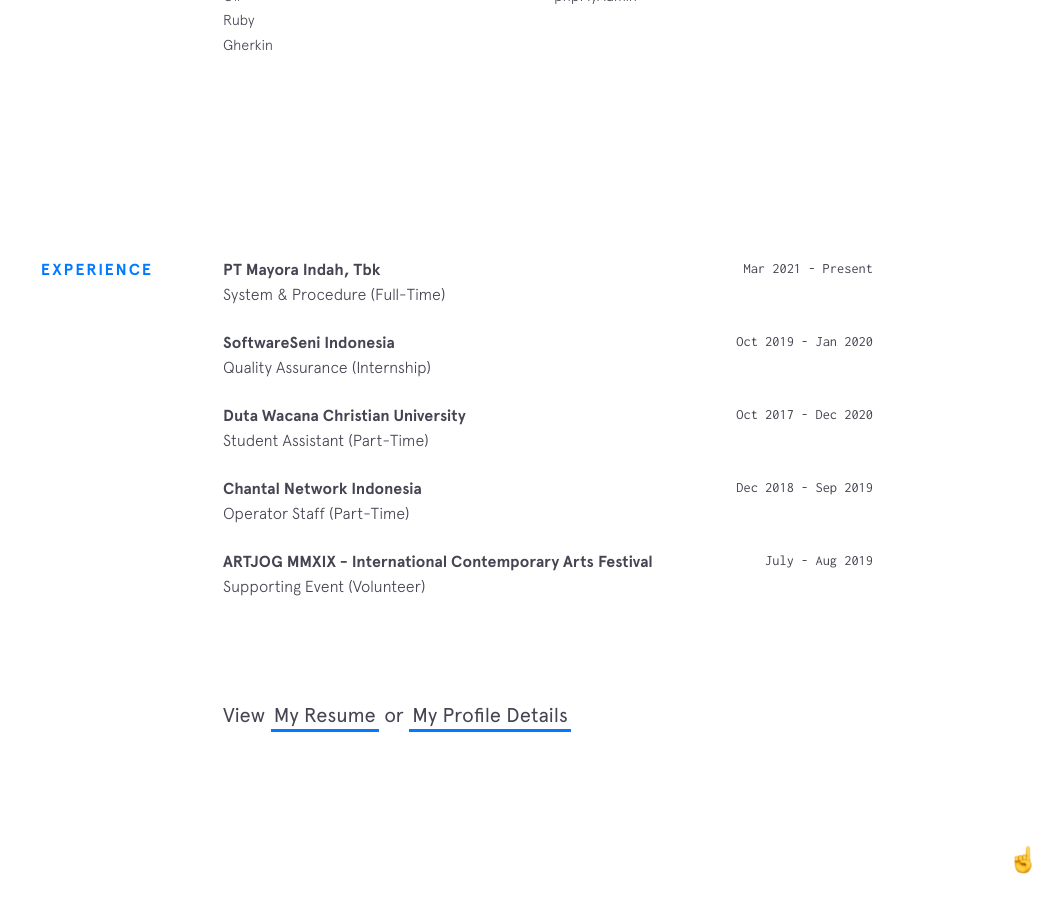
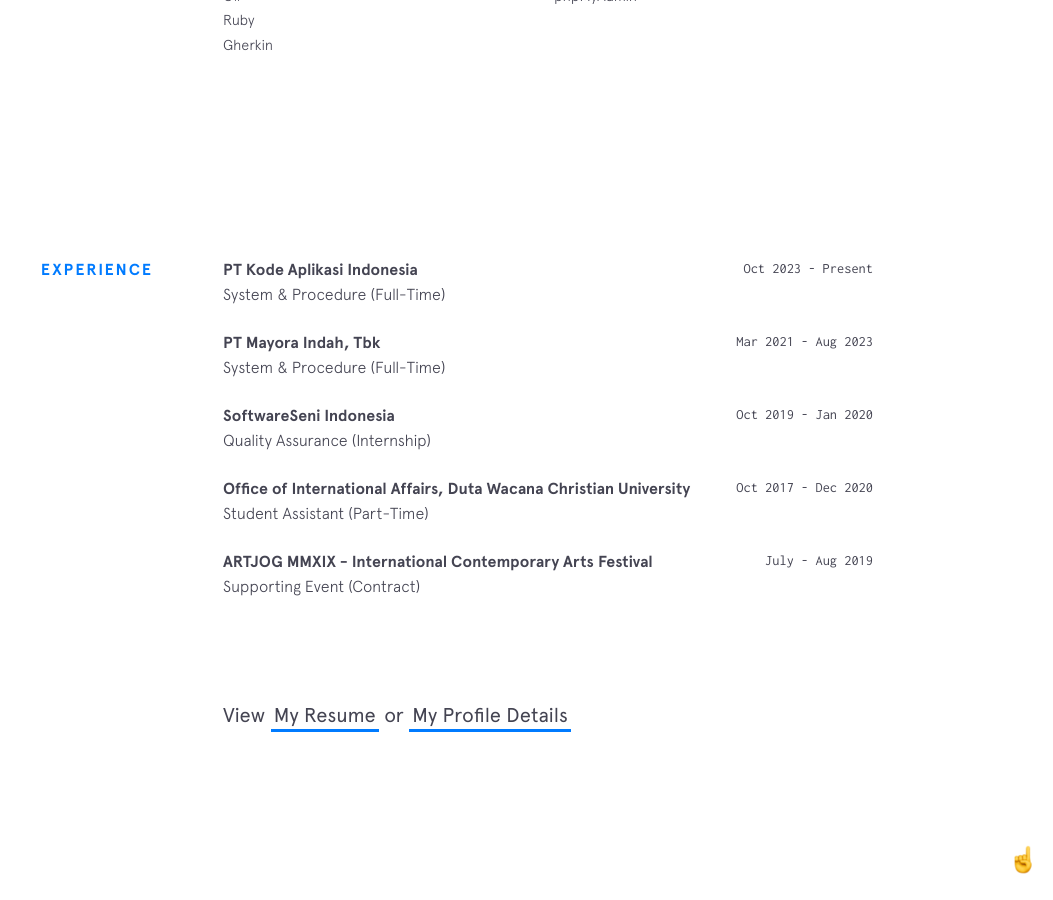
Before and after one commit to ivanhectors/ivanhectors.github.io, a Jekyll site: the page built from index.html, in a window 1280 px wide and 900 px high, scrolled down 1734 px. Shown: the whole window, without its empty margins (227-1280 px from the left). Built offline with Jekyll 4.4.1, drawn with Linux system fonts in a browser that asks for light colours; nearby versions of some CDN libraries.

Commit message:
Update Experiences

```diff
--- a/_data/experience.yml
+++ b/_data/experience.yml
@@ -1,6 +1,11 @@
+- company: PT Kode Aplikasi Indonesia
+  url: https://nbs.co.id/
+  time: Oct 2023 - Present
+  position: System & Procedure (Full-Time)
+
 - company: PT Mayora Indah, Tbk
   url: https://www.mayoraindah.co.id/
-  time: Mar 2021 - Present
+  time: Mar 2021 - Aug 2023
   position: System & Procedure (Full-Time)
 
 - company: SoftwareSeni Indonesia
@@ -8,17 +13,12 @@
   time: Oct 2019 - Jan 2020
   position: Quality Assurance (Internship)
 
-- company: Duta Wacana Christian University
-  url: https://www.ukdw.ac.id/
+- company: Office of International Affairs, Duta Wacana Christian University
+  url: https://www.ukdw.ac.id/en/oia/
   time: Oct 2017 - Dec 2020
   position: Student Assistant (Part-Time)
-
-- company: Chantal Network Indonesia
-  url: https://www.facebook.com/WarnetChanet/
-  time: Dec 2018 - Sep 2019
-  position: Operator Staff (Part-Time)
 
 - company: ARTJOG MMXIX - International Contemporary Arts Festival
   url: https://artjog.co.id/
   time: July - Aug 2019
-  position: Supporting Event (Volunteer)
+  position: Supporting Event (Contract)
```
